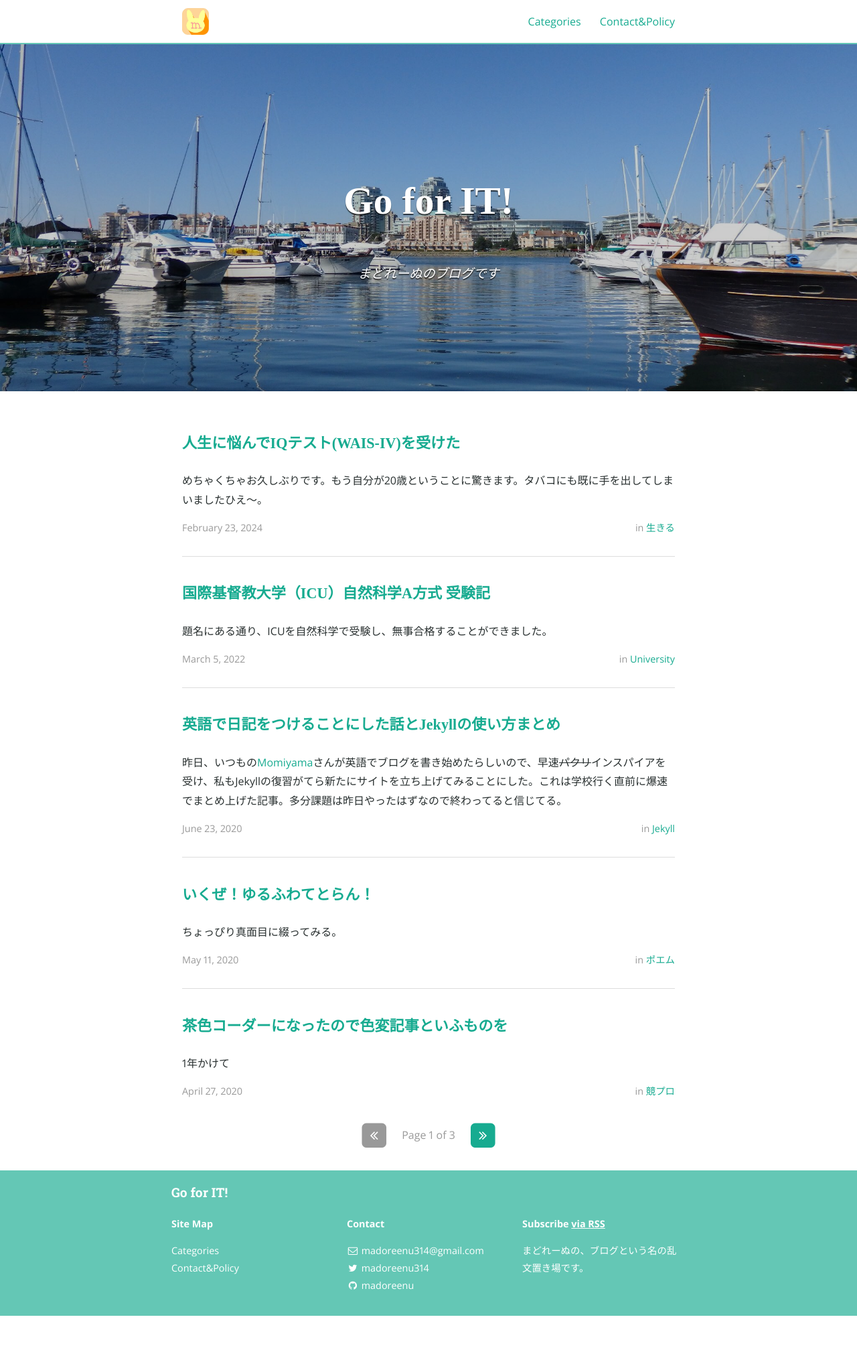
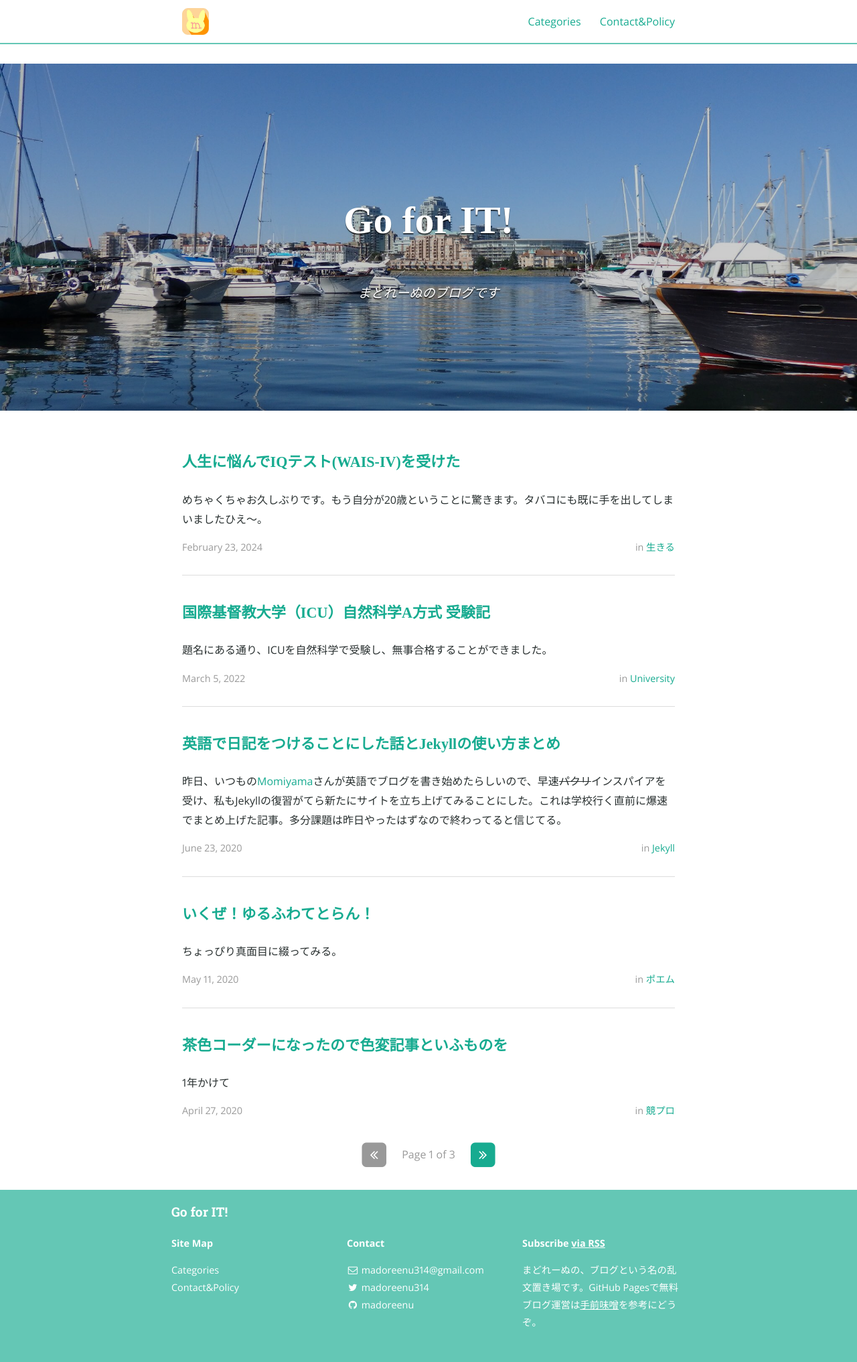
Before and after one commit to madoreenu/madoreenu.github.io, a Jekyll site: the page built from index.html, in a window 1280 px wide. Shown: the whole page at 67% size. Built offline with Jekyll 4.4.1, drawn with Linux system fonts in a browser that asks for light colours; nearby versions of some CDN libraries; some web fonts are replaced; the list of posts is cut into pages by our own code; a style sheet for code colours, icons or effects is not loaded; before the commit the page ends 1964 px from its top, so only the background shows below that.

Commit message:
qiita senden

```diff
--- a/_config.yml
+++ b/_config.yml
@@ -14,7 +14,7 @@
 email: madoreenu314@gmail.com
 name: madoreenu
 description: >
-  まどれーぬの、ブログという名の乱文置き場です。
+  まどれーぬの、ブログという名の乱文置き場です。GitHub Pagesで無料ブログ運営は<a href="https://qiita.com/madoreenu/items/b47833bf785562c77819">手前味噌</a>を参考にどうぞ。
 # Base URL of site (i.e. /blog). It should always start with a slash,
 # and never end with a slash. Set it to a blank value if hosting at the
 # root of your server.
--- a/_sass/base/_typography.scss
+++ b/_sass/base/_typography.scss
@@ -8,7 +8,7 @@
 }
 
 
-h1{font-family: YuGothic;}
+h1{font-family: "Yu Gothic";}
 h2,
 h3,
 h4,
```
